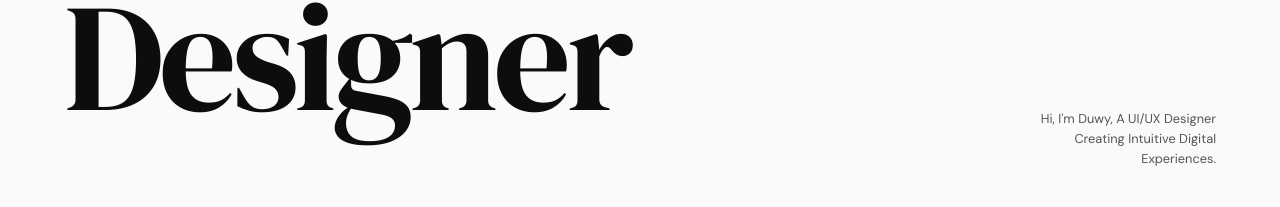
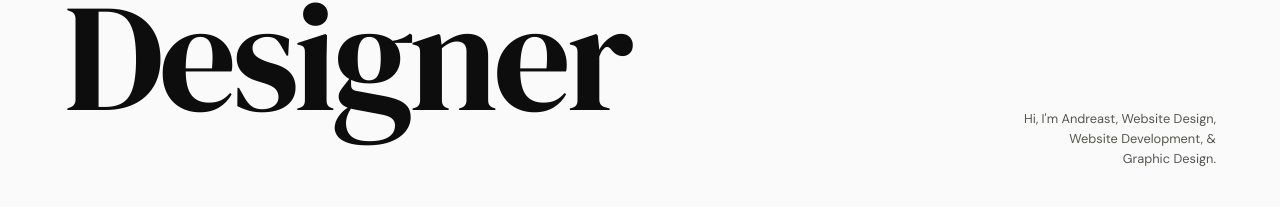
Before and after one commit to andre-astika/my-portfolio, a Next.js app: page / in a window 1280 px wide. Shown: the part 490-697 px from the top of the page. Built offline with nearby package versions, Linux system fonts and the light colour scheme.

Commit message:
Changes Detail Content

```diff
--- a/app/page.tsx
+++ b/app/page.tsx
@@ -72,9 +72,9 @@ export default function Home() {
           {/* tagline aligned right */}
           <div className="hero-mid-row">
             <p className="hero-tagline">
-              Hi, I&apos;m Duwy, A UI/UX Designer<br />
-              Creating Intuitive Digital<br />
-              Experiences.
+              Hi, I&apos;m Andreast, Website Design,<br />
+              Website Development, &<br />
+              Graphic Design.
             </p>
           </div>
 
```
